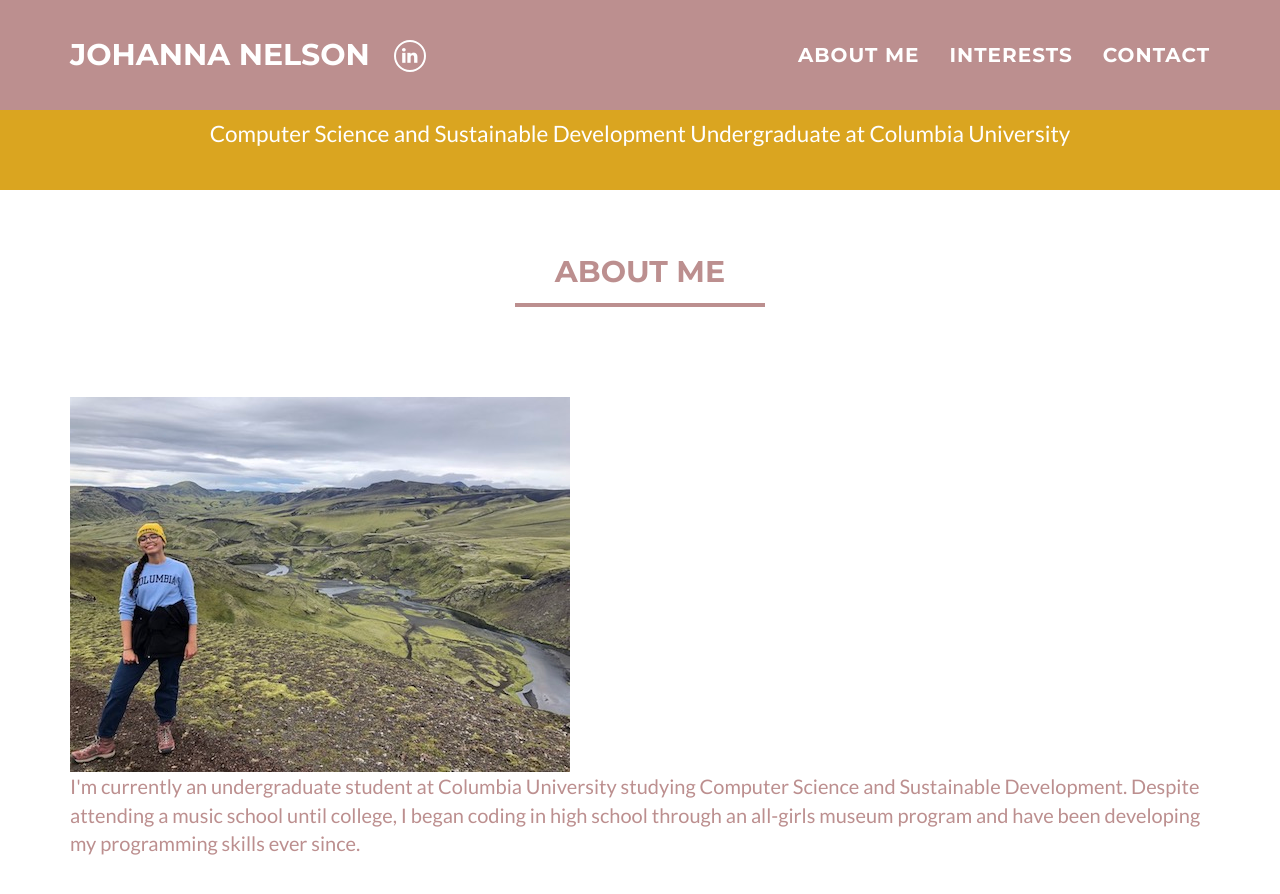
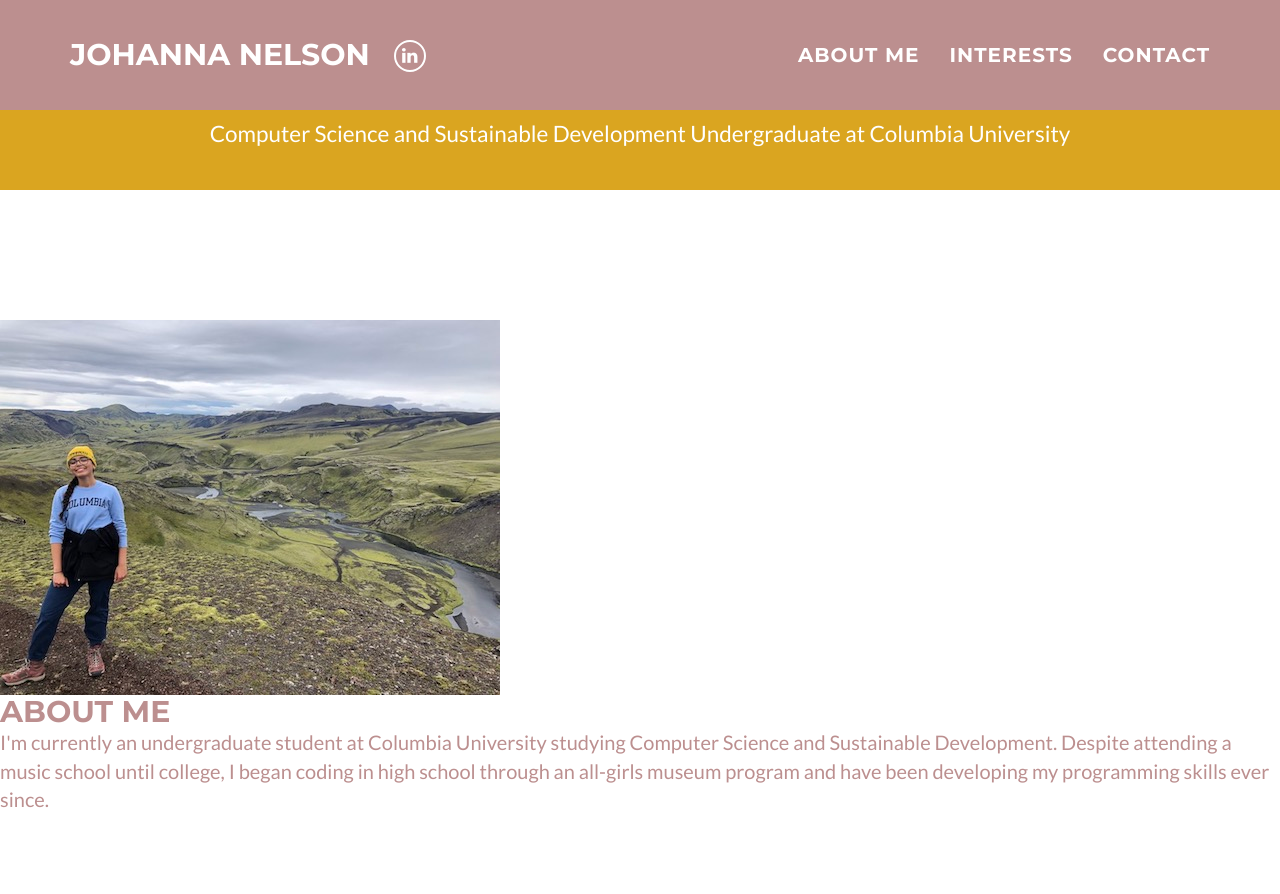
Before and after one commit to johannanelson/johannanelson.github.io, a Jekyll site: the page built from index.html, in a window 1280 px wide and 900 px high, scrolled down 385 px. Shown: the top 894 px of the window. Built offline with Jekyll 4.4.1, drawn with Linux system fonts in a browser that asks for light colours.

Commit message:
edit about-me

```diff
--- a/_includes/about_me.html
+++ b/_includes/about_me.html
@@ -1,14 +1,8 @@
 <!-- Two -->
-  <section id="about">
-    <div class="container">
-      <div class="row">
-        <div class="col-lg-12 text-center">
-          <h2>About Me</h2>
-          <hr />
-        </div>
-      </div>
+<section id="about" class="wrapper alt style2">
     <section class="spotlight">
       <div class="image"><img src="img/about/img1.jpg" alt="" /></div><div class="content">
+        <h2>About Me</h2>
         <p>I'm currently an undergraduate student at Columbia University studying Computer Science
         and Sustainable Development. Despite attending a music school until college, I began
         coding in high school through an all-girls museum program and have been developing my
```
